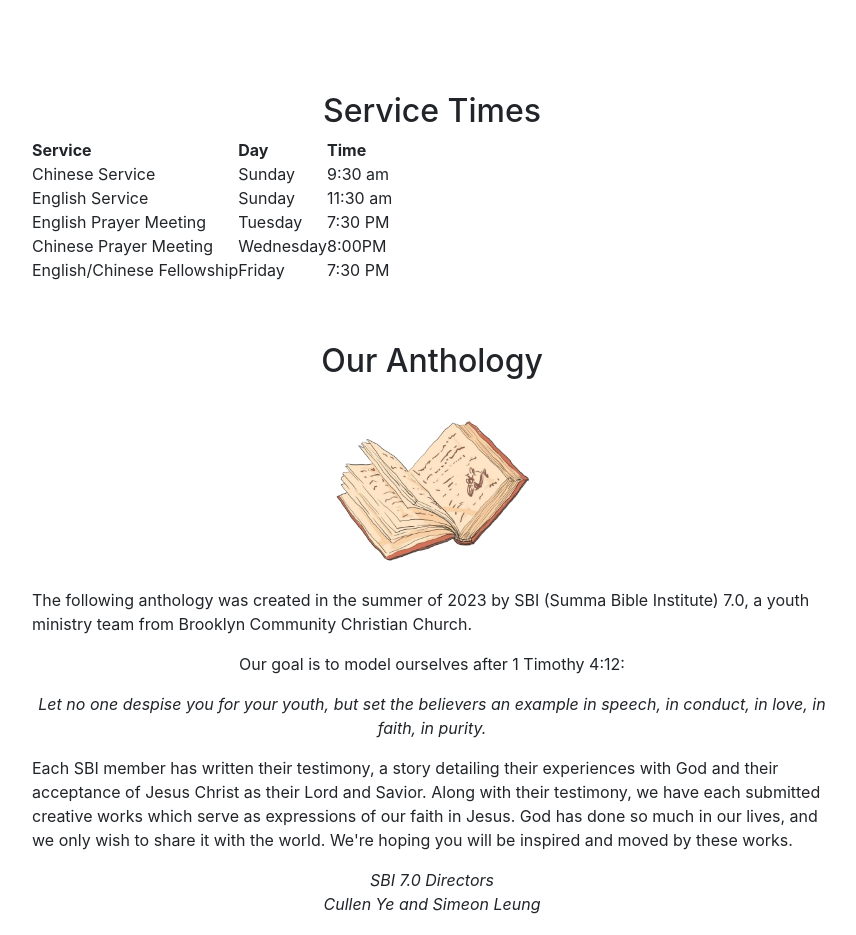
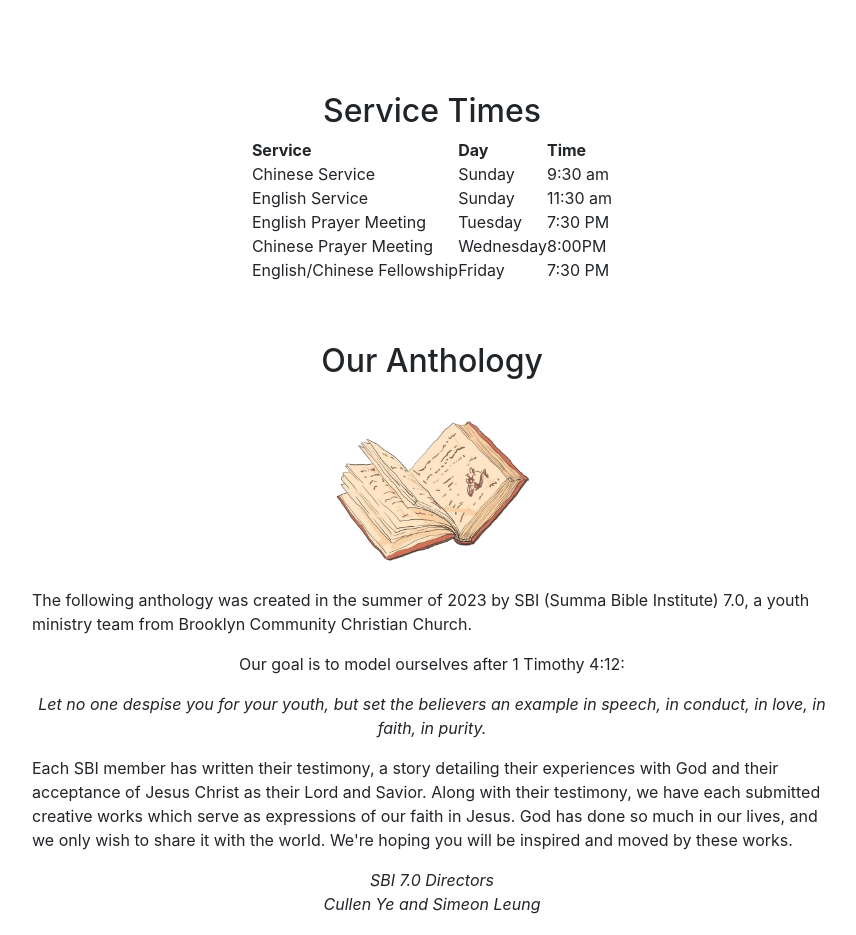
Before and after one commit to GalacticKnight/bccc, a React (Create React App) app: page / in a window 1280 px wide. Shown: the part 2360-3295 px from the top of the page, without its empty margins (208-1064 px from the left). Built offline with nearby package versions, Linux system fonts and the light colour scheme.

Commit message:
centered the times of service

```diff
--- a/src/components/HomePage/TimesOfService.jsx
+++ b/src/components/HomePage/TimesOfService.jsx
@@ -1,4 +1,5 @@
 import React from 'react';
+import '../static/TOS.css';
 
 
 const StatementOfFaith = () => {
@@ -6,7 +7,8 @@ const StatementOfFaith = () => {
         <section className='darkSection'>
             <div className='aboutSummary'>
                 <h2 style={{textAlign:"center"}}>Service Times</h2>
-                <table >
+                <div id="table">
+                    <table>
                         <tr>
                             <th>Service	</th>
                             <th>Day</th>
@@ -28,16 +30,17 @@ const StatementOfFaith = () => {
                             <td>7:30 PM</td>
                         </tr>
                         <tr>
-                        <td>Chinese Prayer Meeting	</td>
+                            <td>Chinese Prayer Meeting</td>
                             <td>Wednesday	</td>
                             <td>8:00PM</td>
                         </tr>
                         <tr>
-                        <td>English/Chinese Fellowship	</td>
-                        <td>Friday	</td>
+                            <td>English/Chinese Fellowship</td>
+                            <td>Friday</td>
                             <td>7:30 PM</td>
                         </tr>
                     </table>
+                    </div>
             </div>
         </section>
     );
--- /dev/null
+++ b/src/components/static/TOS.css
@@ -0,0 +1,4 @@
+#table{
+    display: flex;
+    justify-content: center;
+}
```
Lines whose indentation alone changed are shown as unchanged.
